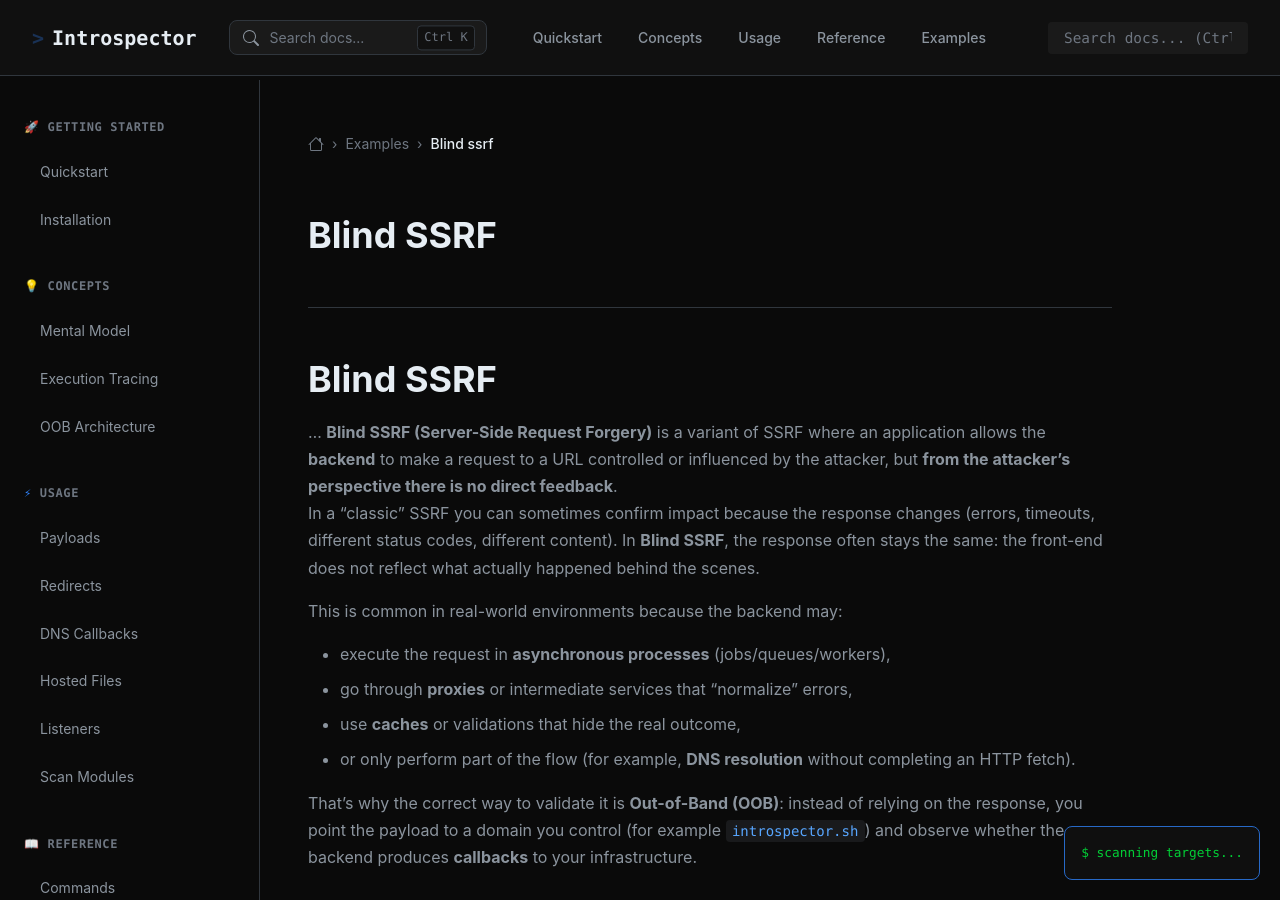
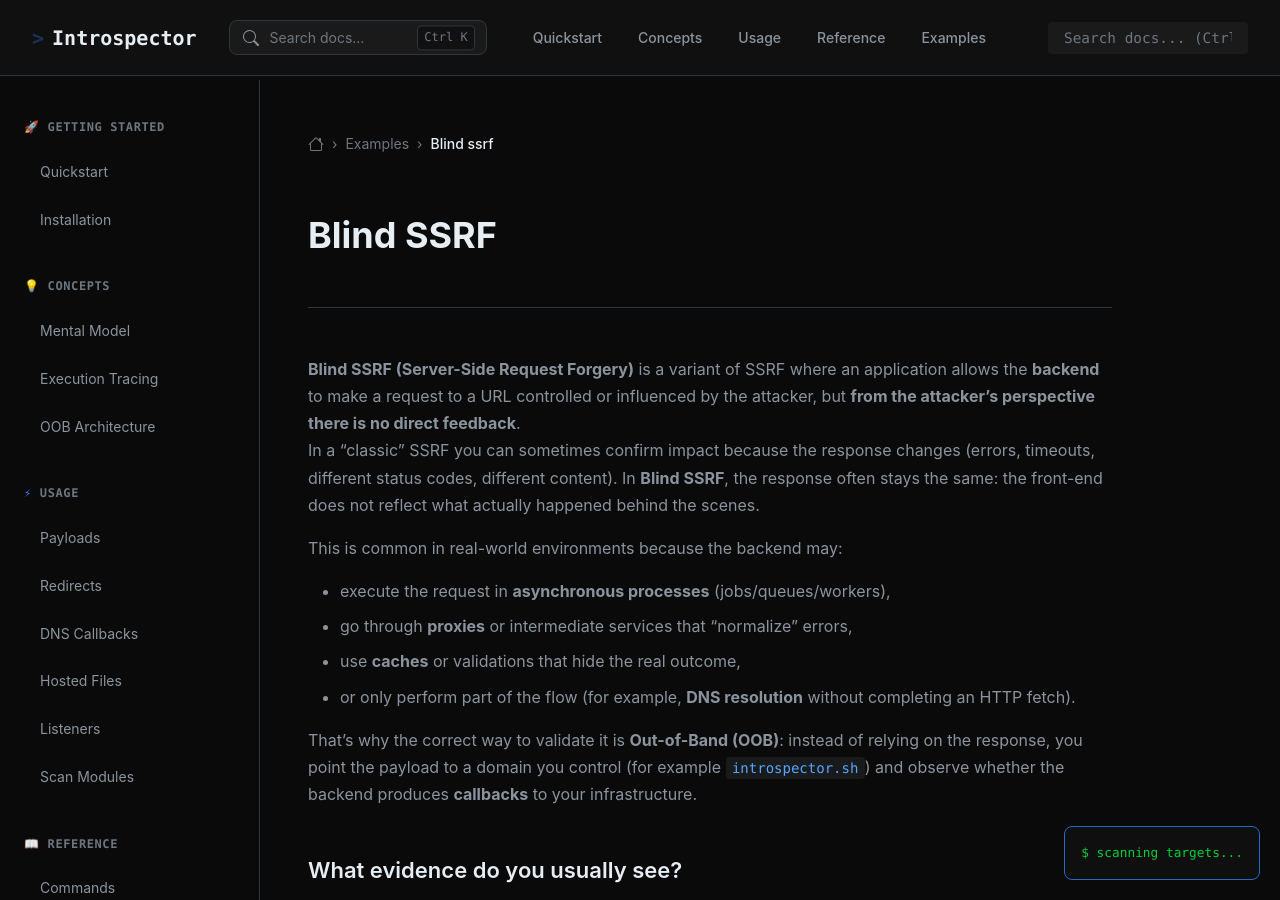
Before and after one commit to Dedal0/Introspector-Docs, a Jekyll site: the page built from examples/blind-ssrf.md, in a window 1280 px wide and 900 px high. Built offline with Jekyll 4.4.1, drawn with Linux system fonts in a browser that asks for light colours.

Commit message:
Update blind-ssrf.md

```diff
--- a/examples/blind-ssrf.md
+++ b/examples/blind-ssrf.md
@@ -3,11 +3,8 @@ layout: page
 title: Blind SSRF
 parent: Examples
 nav_order: 2
-hide_title: true
 ---
 
-# Blind SSRF
-...
 **Blind SSRF (Server-Side Request Forgery)** is a variant of SSRF where an application allows the **backend** to make a request to a URL controlled or influenced by the attacker, but **from the attacker’s perspective there is no direct feedback**.
 In a “classic” SSRF you can sometimes confirm impact because the response changes (errors, timeouts, different status codes, different content). In **Blind SSRF**, the response often stays the same: the front-end does not reflect what actually happened behind the scenes.
 
```
